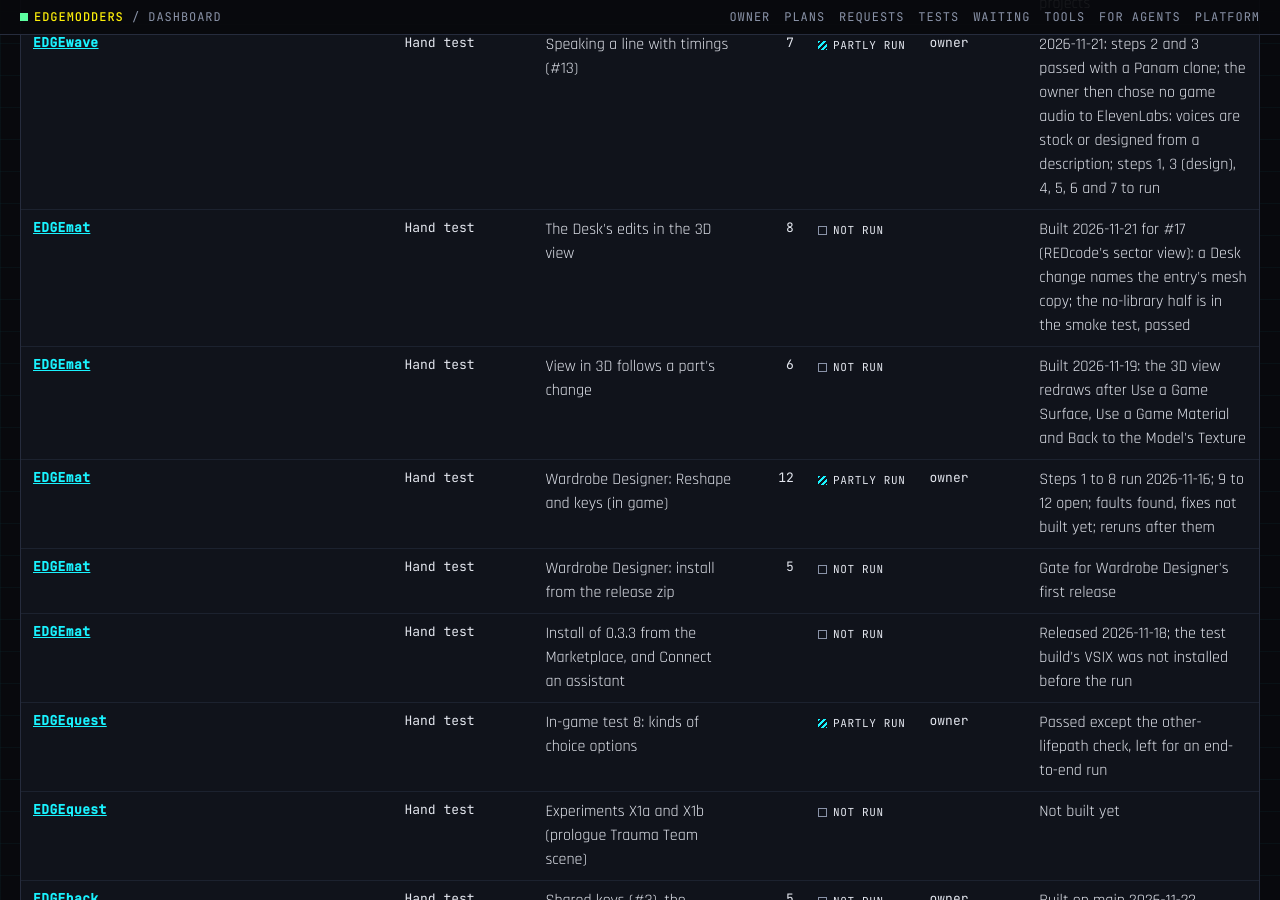
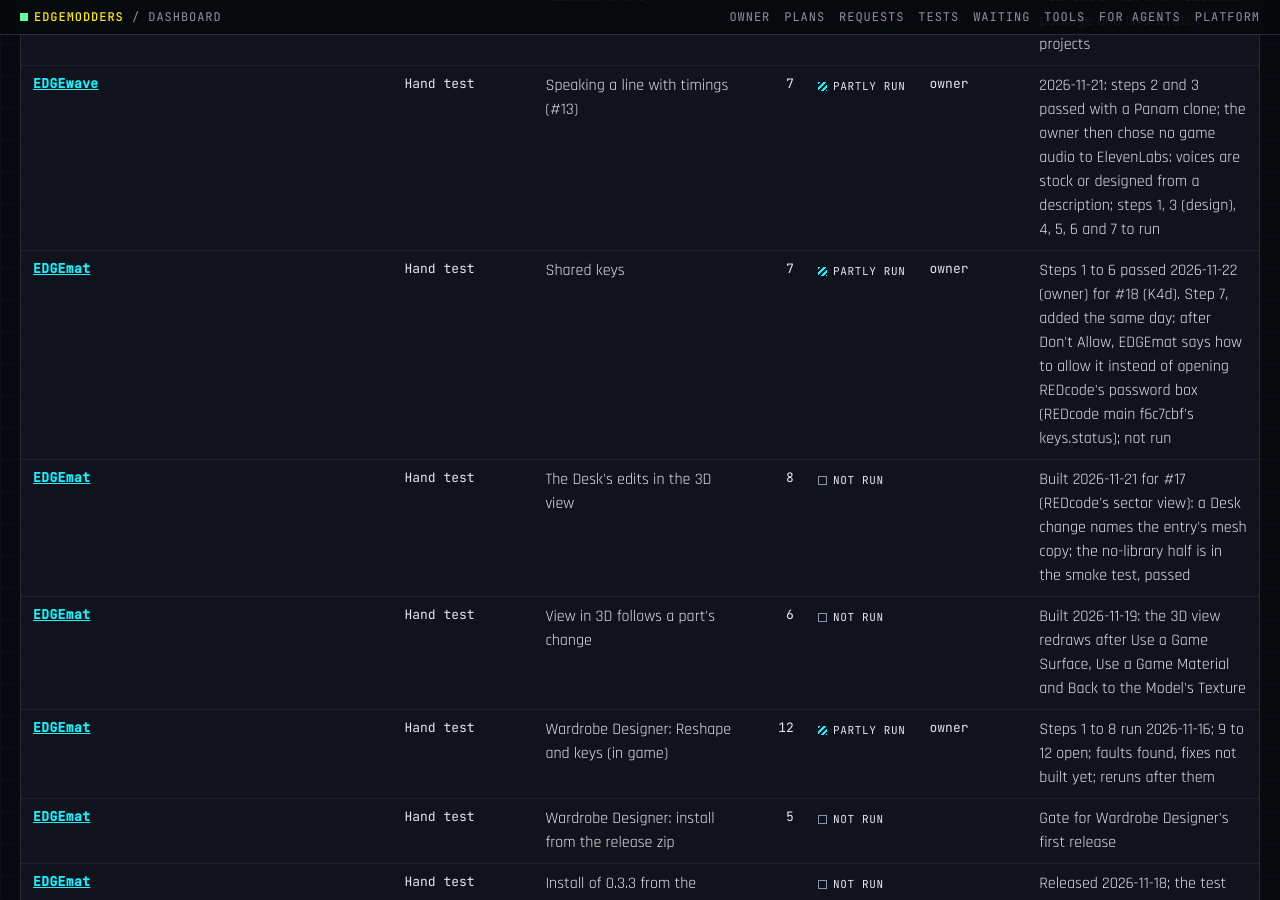
Before and after one commit to Edgemodders/EDGEweb, a Jekyll site: the page docs/dashboard.html, which Jekyll copies as it is, in a window 1280 px wide and 900 px high, scrolled down 11989 px. Built offline with Jekyll 4.4.1, drawn with Linux system fonts in a browser that asks for light colours; some of the changed text lies outside the part shown.

Commit message:
Dashboard: EDGEmat's Shared keys test partly run (step 7 for Don't Allow added)
Co-Authored-By: Claude Opus 5.5 <noreply@anthropic.com>

```diff
--- a/docs/assets/dashboard/status.js
+++ b/docs/assets/dashboard/status.js
@@ -2098,17 +2098,17 @@ window.EDGE_STATUS ={
    "nextRelease": {
     "version": "0.3.4",
     "needs": [
-     "0.3.3 released 2026-11-18. Since: View in 3D follows a part's change (built 2026-11-19, its hand test not run); #17 for REDcode's sector view (built 2026-11-21, its hand test not run); #18 keys from REDcode's shared store (K4d, built 2026-11-22, its hand test passed the same day). Release held by the owner's rule: REDcode, EDGEwave 0.3.0 and every K4d tool go out together. Next work: shine in View in 3D (waits on REDcode #31 for light)",
+     "0.3.3 released 2026-11-18. Since: View in 3D follows a part's change (built 2026-11-19, its hand test not run); #17 for REDcode's sector view (built 2026-11-21, its hand test not run); #18 keys from REDcode's shared store (K4d, built 2026-11-22; its hand test's steps 1 to 6 passed the same day, step 7 for Don't Allow added after). Release held by the owner's rule: REDcode, EDGEwave 0.3.0 and every K4d tool go out together. Next work: shine in View in 3D (waits on REDcode #31 for light)",
      "Separately, Wardrobe Designer 0.1.0, its own release: fixes built, Reshape and keys rerun, install test, three Nexus screenshots"
     ]
    },
    "handTests": [
     {
      "name": "Shared keys",
-     "steps": 6,
-     "status": "passed",
-     "ranBy": "owner",
-     "note": "Passed 2026-11-22 (owner, all 6 steps) for #18 (K4d): Gemini and OpenAI from REDcode's Keys, the move from secret storage, Set and Clear, the MCP server reading the store. With one image key removed, a request naming no service uses the other"
+     "steps": 7,
+     "status": "partly run",
+     "ranBy": "owner",
+     "note": "Steps 1 to 6 passed 2026-11-22 (owner) for #18 (K4d). Step 7, added the same day: after Don't Allow, EDGEmat says how to allow it instead of opening REDcode's password box (REDcode main f6c7cbf's keys.status); not run"
     },
     {
      "name": "The Desk's edits in the 3D view",
@@ -2191,6 +2191,7 @@ window.EDGE_STATUS ={
     "Install 0.3.3 from the Marketplace in a normal VS Code, then Connect an assistant",
     "Run the hand test 'View in 3D follows a part's change' (Ctrl+F5, EDGEmat_PropParts)",
     "Run the hand test 'The Desk's edits in the 3D view' (Ctrl+F5, the Rocker's heart jacket)",
+    "Run step 7 of the hand test 'Shared keys' (#18): Don't Allow in REDcode's question",
     "Narrow the Azure DevOps token and plan the move to Entra ID publishing before it expires (about February 2027)",
     "Three screenshots for Wardrobe Designer's Nexus page"
    ],
@@ -2199,7 +2200,7 @@ window.EDGE_STATUS ={
     "The Marketplace token lasts to about February 2027, and the next renewal may need Entra ID publishing",
     "The 3D view shows color only: car paint looks flat and glass shows REDcode's swatch there. Shine (roughness, metal) is next, at the owner's request"
    ],
-   "checkedBy": "EDGEmat session, 2026-11-22 (Shared keys passed; #18 built, release held for K4d; #19 done)"
+   "checkedBy": "EDGEmat session, 2026-11-22 (Shared keys steps 1 to 6 passed, step 7 added; release held for K4d)"
   },
   {
    "name": "EDGEquest",
--- a/docs/dashboard.html
+++ b/docs/dashboard.html
@@ -203,7 +203,7 @@ pre.how { background: #05060a; border: 1px solid var(--line); padding: 12px 14px
 </div>
 <div id="tip" role="tooltip"></div>
 
-<script src="assets/dashboard/status.js?v=204"></script>
+<script src="assets/dashboard/status.js?v=205"></script>
 <script>
 (function () {
   var S = window.EDGE_STATUS;
```
